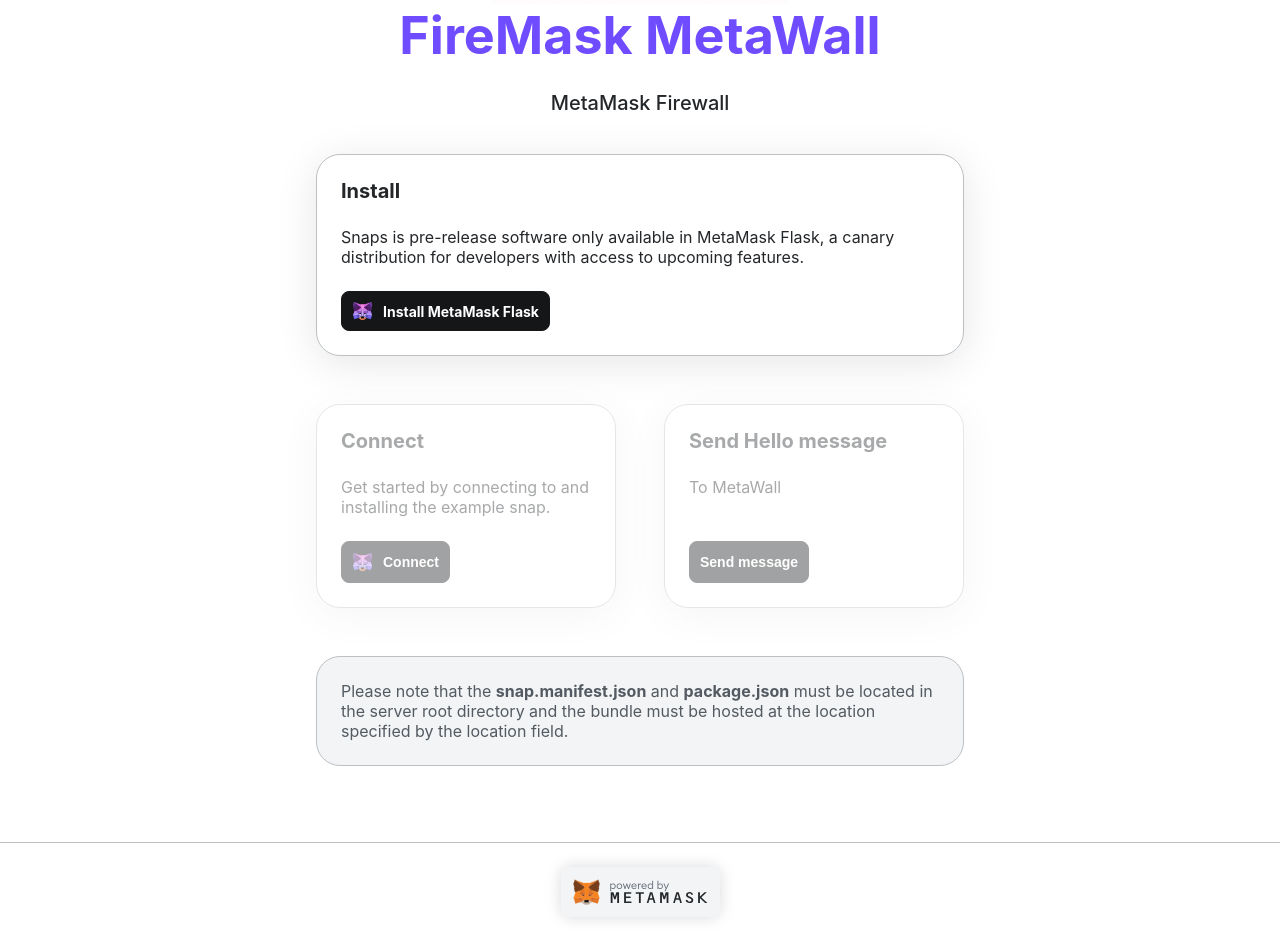
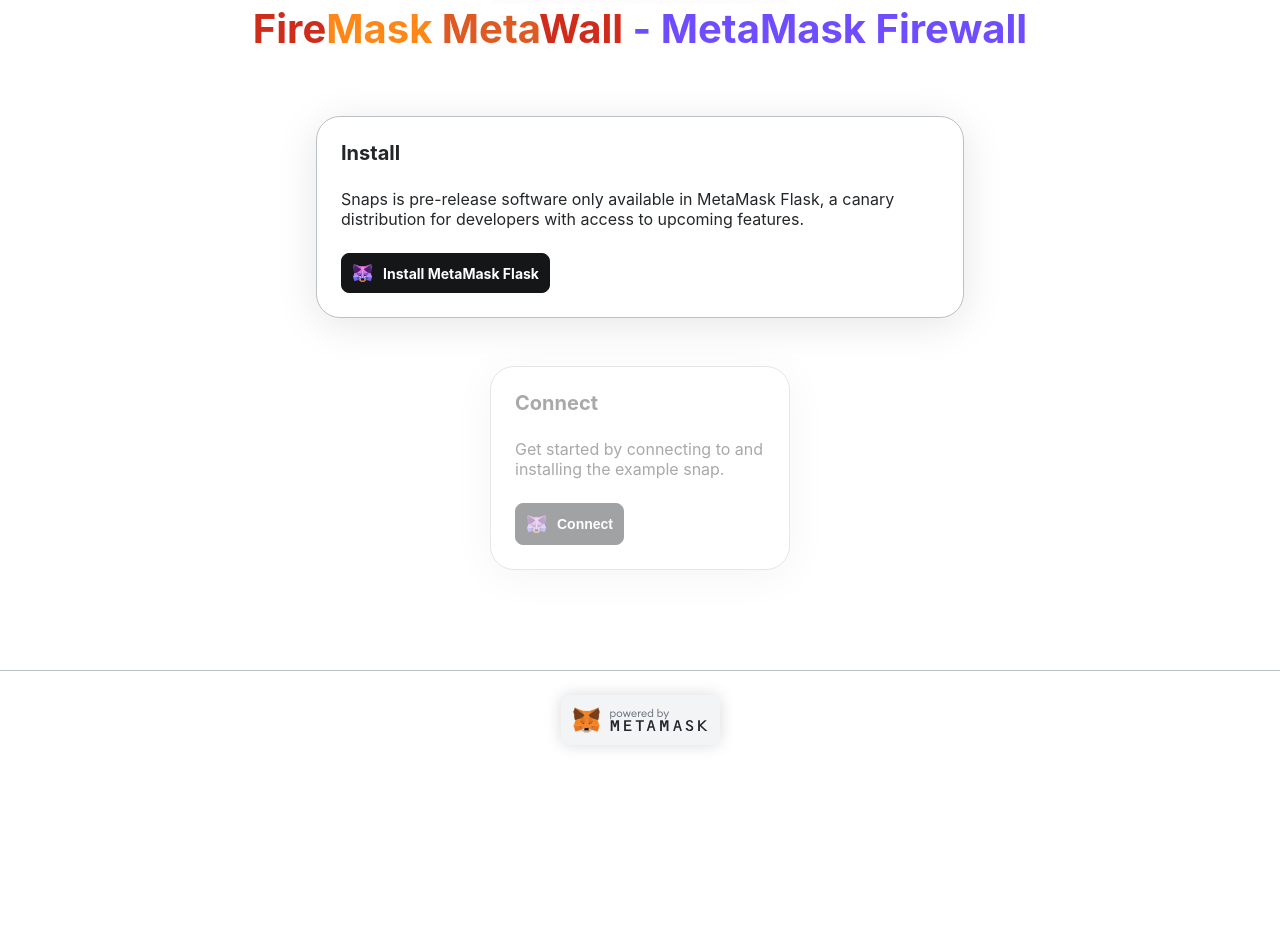
Before and after one commit to DeFiMiami/ethsf, a Gatsby site in the folder mm-snap/packages/site/: page / in a window 1280 px wide. Shown: the part 461-1402 px from the top of the page. After the commit the page ends 1230 px from the top, so only its background shows below. Built offline with nearby package versions, Linux system fonts and the light colour scheme; Gatsby itself is replaced by a stand-in of ours.

Commit message:
Tweak the design

```diff
--- a/mm-snap/packages/site/src/pages/index.tsx
+++ b/mm-snap/packages/site/src/pages/index.tsx
@@ -133,13 +133,16 @@
         width: '300px', height: '300px', display: 'flex',
         justifyContent: 'center', alignItems: 'center'
       }} src={logo} alt="Logo"/>
-      <Heading>
-        <Span>FireMask MetaWall</Span>
+      <Heading style={{fontSize: '4rem'}}>
+        <Span style={{color: '#d02c1c'}}>Fire</Span>
+        <Span style={{color: 'rgb(254 135 23)'}}>Mask</Span>
+        &nbsp;
+        <Span style={{color: 'rgb(223 89 34)'}}>Meta</Span>
+        <Span style={{color: '#d02c1c'}}>Wall</Span>
+        &nbsp;
+        <Span>- MetaMask Firewall</Span>
       </Heading>
-      <Subtitle>
-        MetaMask Firewall
-      </Subtitle>
-      <CardContainer>
+      <CardContainer style={{display: 'flex', justifyContent: 'center', alignItems: 'center'}}>
         {state.error && (
           <ErrorMessage>
             <b>An error happened:</b> {state.error.message}
@@ -173,48 +176,11 @@
           />
         )}
         {shouldDisplayReconnectButton(state.installedSnap) && (
-          <Card
-            content={{
-              title: 'Reconnect',
-              description:
-                'Update snap',
-              button: (
-                <ReconnectButton
-                  onClick={handleConnectClick}
-                  disabled={!state.installedSnap}
-                />
-              ),
-            }}
+          <ReconnectButton
+            onClick={handleConnectClick}
             disabled={!state.installedSnap}
           />
         )}
-        <Card
-          content={{
-            title: 'Send Hello message',
-            description:
-              'To MetaWall',
-            button: (
-              <SendHelloButton
-                onClick={handleSendHelloClick}
-                disabled={!state.installedSnap}
-              />
-            ),
-          }}
-          disabled={!state.installedSnap}
-          fullWidth={
-            state.isFlask &&
-            Boolean(state.installedSnap) &&
-            !shouldDisplayReconnectButton(state.installedSnap)
-          }
-        />
-        <Notice>
-          <p>
-            Please note that the <b>snap.manifest.json</b> and{' '}
-            <b>package.json</b> must be located in the server root directory and
-            the bundle must be hosted at the location specified by the location
-            field.
-          </p>
-        </Notice>
       </CardContainer>
     </Container>
   );
```
